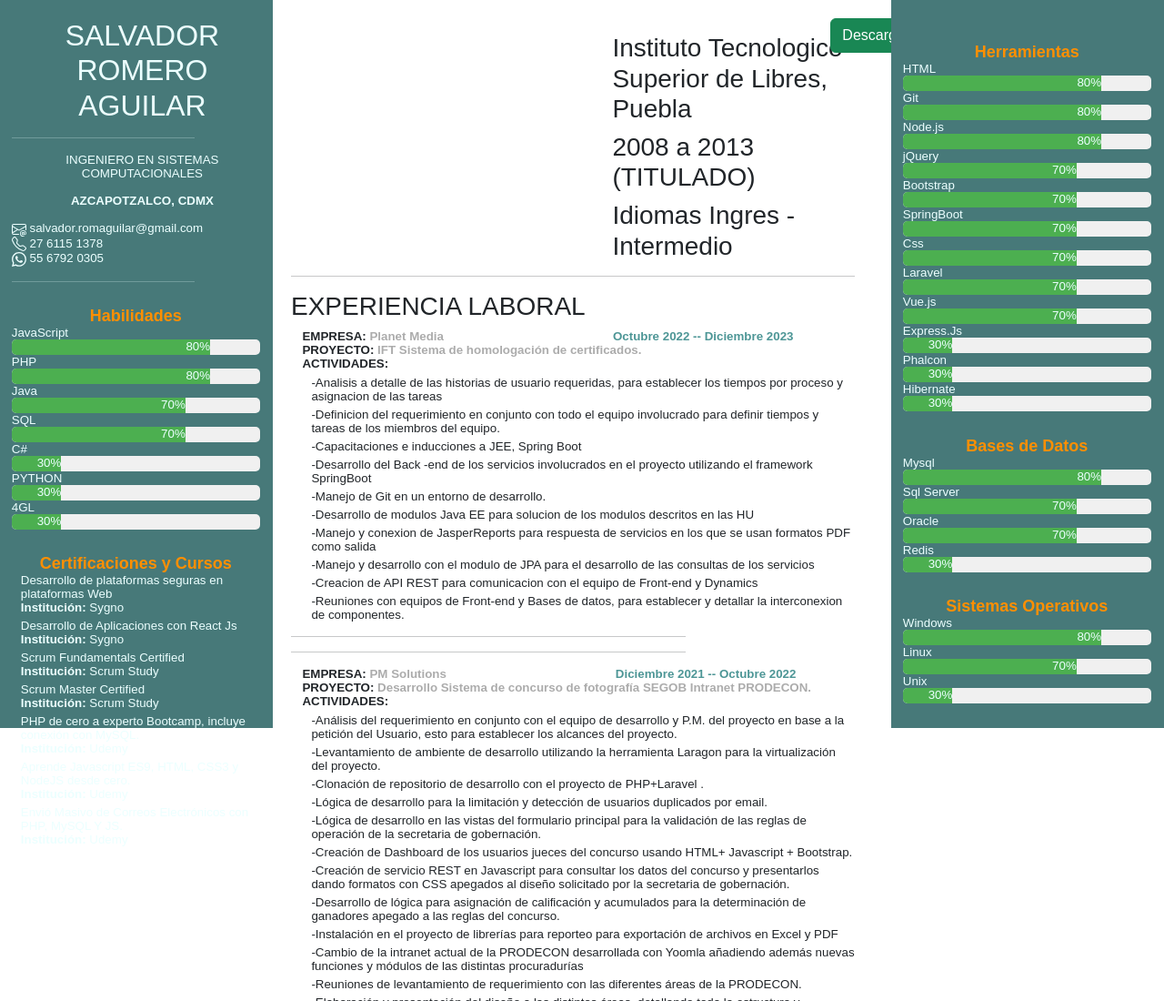
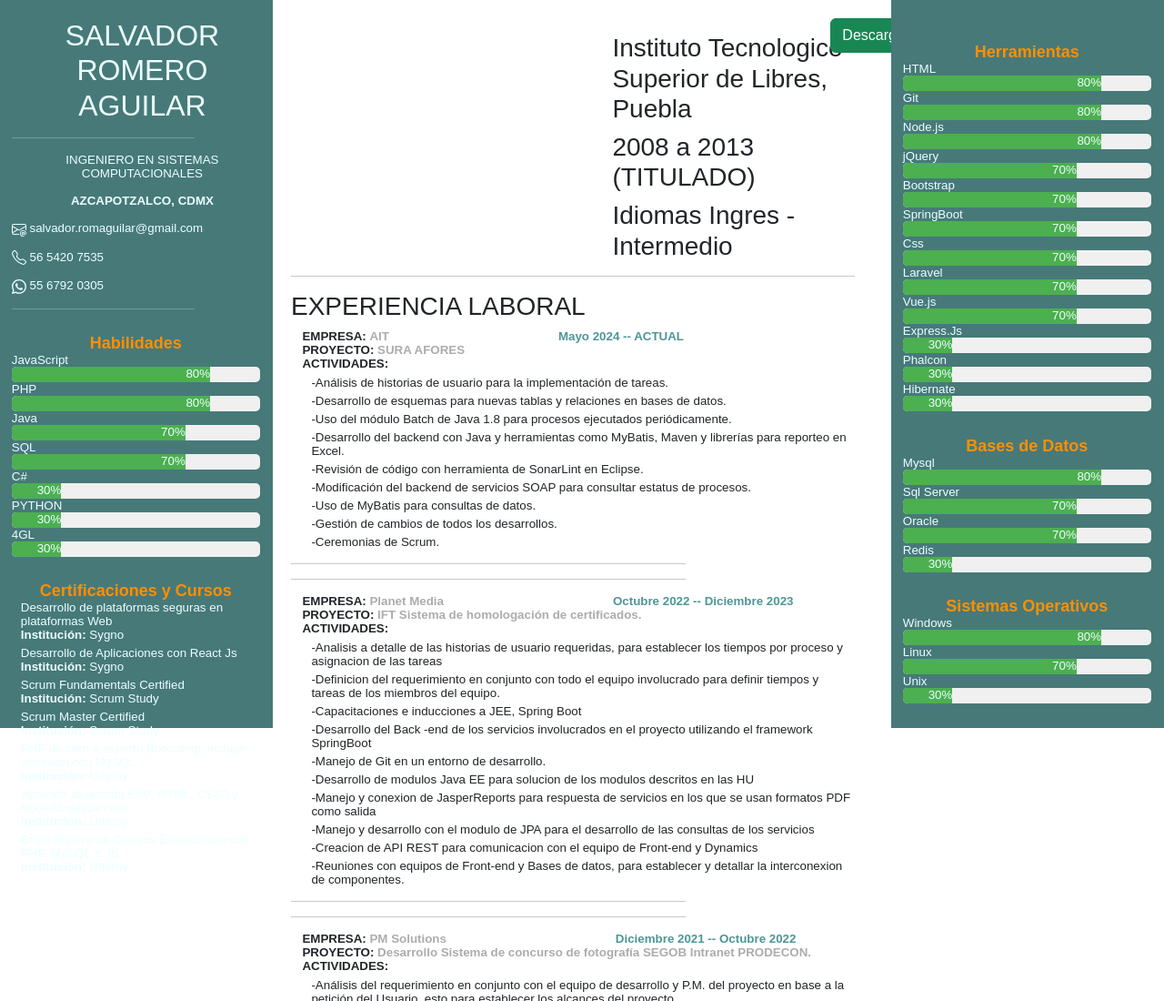
Before and after one commit to sromero28/front-krc, a plain HTML site: page sass/index.html in a window 1280 px wide. Shown: the top 1100 px of the page at 91% size. Drawn offline with nearby package versions, Linux system fonts and the light colour scheme.

Commit message:
Update index 2024.html

```diff
--- a/sass/index.html
+++ b/sass/index.html
@@ -30,13 +30,16 @@
               d="M14.247 14.269c1.01 0 1.587-.857 1.587-2.025v-.21C15.834 10.43 14.64 9 12.52 9h-.035C10.42 9 9 10.36 9 12.432v.214C9 14.82 10.438 16 12.358 16h.044c.594 0 1.018-.074 1.237-.175v-.73c-.245.11-.673.18-1.18.18h-.044c-1.334 0-2.571-.788-2.571-2.655v-.157c0-1.657 1.058-2.724 2.64-2.724h.04c1.535 0 2.484 1.05 2.484 2.326v.118c0 .975-.324 1.39-.639 1.39-.232 0-.41-.148-.41-.42v-2.19h-.906v.569h-.03c-.084-.298-.368-.63-.954-.63-.778 0-1.259.555-1.259 1.4v.528c0 .892.49 1.434 1.26 1.434.471 0 .896-.227 1.014-.643h.043c.118.42.617.648 1.12.648m-2.453-1.588v-.227c0-.546.227-.791.573-.791.297 0 .572.192.572.708v.367c0 .573-.253.744-.564.744-.354 0-.581-.215-.581-.8Z" />
           </svg> salvador.romaguilar@gmail.com</a></div>
       <div class="datos-generales">
-        <a href="tel:+522761151378" target="_blank" class="nav-link"> <svg xmlns="http://www.w3.org/2000/svg" width="16"
+            <br>
+        <a href="tel:+525654207535" target="_blank" class="nav-link"> <svg xmlns="http://www.w3.org/2000/svg" width="16"
             height="16" fill="currentColor" class="bi bi-telephone" viewBox="0 0 16 16">
             <path
               d="M3.654 1.328a.678.678 0 0 0-1.015-.063L1.605 2.3c-.483.484-.661 1.169-.45 1.77a17.6 17.6 0 0 0 4.168 6.608 17.6 17.6 0 0 0 6.608 4.168c.601.211 1.286.033 1.77-.45l1.034-1.034a.678.678 0 0 0-.063-1.015l-2.307-1.794a.68.68 0 0 0-.58-.122l-2.19.547a1.75 1.75 0 0 1-1.657-.459L5.482 8.062a1.75 1.75 0 0 1-.46-1.657l.548-2.19a.68.68 0 0 0-.122-.58zM1.884.511a1.745 1.745 0 0 1 2.612.163L6.29 2.98c.329.423.445.974.315 1.494l-.547 2.19a.68.68 0 0 0 .178.643l2.457 2.457a.68.68 0 0 0 .644.178l2.189-.547a1.75 1.75 0 0 1 1.494.315l2.306 1.794c.829.645.905 1.87.163 2.611l-1.034 1.034c-.74.74-1.846 1.065-2.877.702a18.6 18.6 0 0 1-7.01-4.42 18.6 18.6 0 0 1-4.42-7.009c-.362-1.03-.037-2.137.703-2.877z" />
-          </svg> 27 6115 1378</a>
+          </svg> 56 5420 7535</a>
       </div>
-      <div class="datos-generales"> <a href="https://wa.me/525567920305" class="nav-link" target="_blank"><svg
+      <div class="datos-generales">
+            <br>
+        <a href="https://wa.me/525567920305" class="nav-link" target="_blank"><svg
             xmlns="http://www.w3.org/2000/svg" width="16" height="16" fill="currentColor" class="bi bi-whatsapp"
             viewBox="0 0 16 16">
             <path
@@ -128,6 +131,36 @@
       <hr>
       <div class="experiencias">
         <h3>EXPERIENCIA LABORAL</h3>
+
+
+<div class="experiencia">
+          <div class="encabezado-experiencia">
+            <div><b>EMPRESA:</b> <b class="empresa-respuesta">AIT</b> <b class="periodo"> Mayo 2024 --
+                ACTUAL</b>
+            </div>
+            <div><b>PROYECTO:</b> <b class="empresa-respuesta"> SURA AFORES </b></div>
+            <div><b>ACTIVIDADES:</b></div>
+          </div>
+         <div class="lista">
+    <div class="item"> -Análisis de historias de usuario para la implementación de tareas.</div>
+    <div class="item"> -Desarrollo de esquemas para nuevas tablas y relaciones en bases de datos.</div>
+    <div class="item"> -Uso del módulo Batch de Java 1.8 para procesos ejecutados periódicamente.</div>
+    <div class="item"> -Desarrollo del backend con Java y herramientas como MyBatis, Maven y librerías para reporteo en Excel.</div>
+    <div class="item"> -Revisión de código con herramienta de SonarLint en Eclipse.</div>
+    <div class="item"> -Modificación del backend de servicios SOAP para consultar estatus de procesos.</div>
+    <div class="item"> -Uso de MyBatis para consultas de datos.</div>
+    <div class="item"> -Gestión de cambios de todos los desarrollos.</div>
+    <div class="item"> -Ceremonias de Scrum.</div>
+</div>
+
+        </div>
+        <hr class="linea-sombreada">
+        <hr class="linea-sombreada">
+
+
+
+
+
         <div class="experiencia">
           <div class="encabezado-experiencia">
             <div><b>EMPRESA:</b> <b class="empresa-respuesta">Planet Media</b> <b class="periodo"> Octubre 2022 --
```
